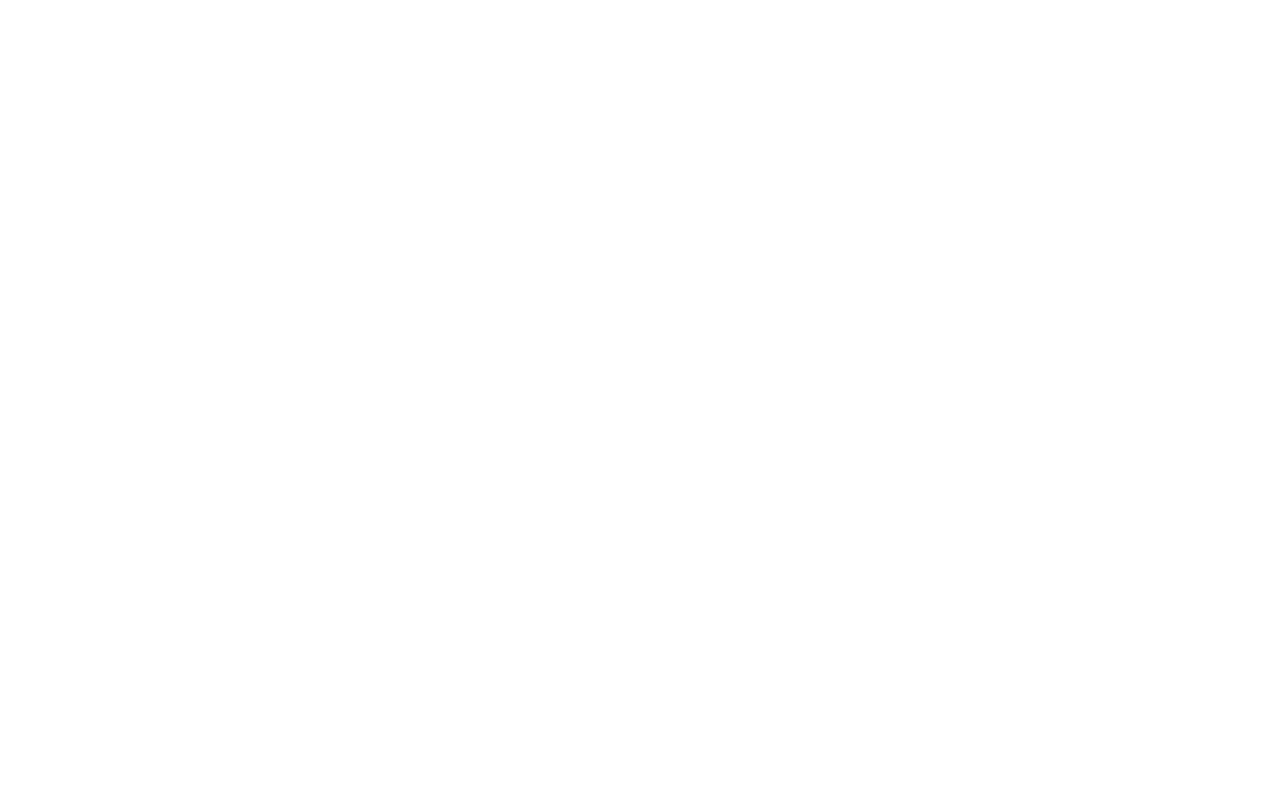
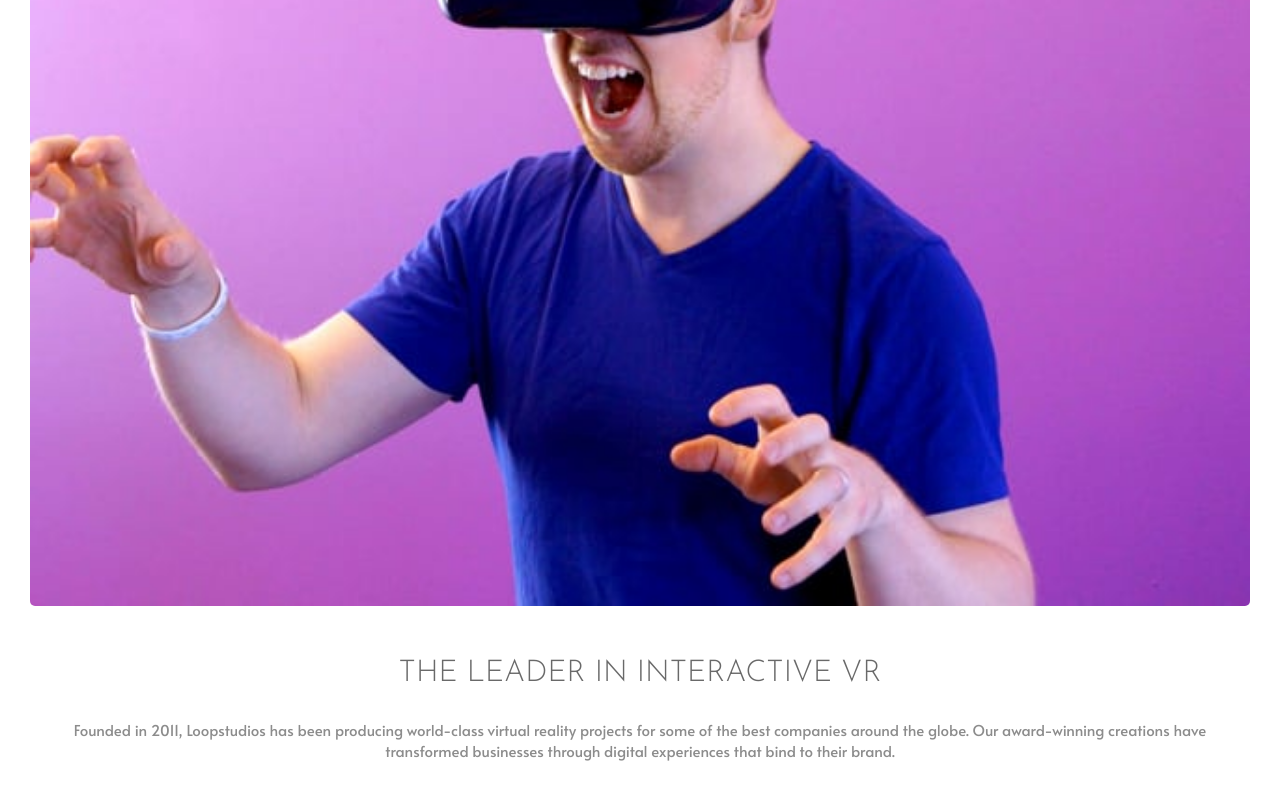
Before and after one commit to theJRodrigues/LoopStudios-LadingPage, a React (Vite) app: page / in a window 1280 px wide. Shown: the part 1100-1900 px from the top of the page. Before the commit the page ends 800 px from the top, so only its background shows below. Built offline with nearby package versions, Linux system fonts and the light colour scheme.

Commit message:
create main section and added first section in the main

```diff
--- a/index.html
+++ b/index.html
@@ -13,6 +13,9 @@
         position: relative;
         overflow: hidden;
       }
+      body{
+        background-color: #fff;
+      }
     </style>
   </head>
   <body>
--- a/src/components/HeaderComponent/Menu/MenuMobile/MenuMobile.module.css
+++ b/src/components/HeaderComponent/Menu/MenuMobile/MenuMobile.module.css
@@ -1,7 +1,7 @@
 .menuContainerOpen{
-    position: absolute;
+    position: fixed;
     width: 100%;
-    height: 100%;
+    height: 100vh;
     z-index: 999;
     top: 0;
     left: 0;
@@ -16,7 +16,7 @@
 .menuContainerClose{
     position: absolute;
     width: 100%;
-    height: 100%;
+    height: 100vh;
     z-index: 1;
     top: 0;
     left: 100%;
--- /dev/null
+++ b/src/components/MainComponent/FirstSection/FirstSection.jsx
@@ -0,0 +1,16 @@
+
+import styles from './FirstSection.module.css'
+import img from '../../../assets/images/mobile/image-interactive.jpg'
+const FirstSection = () => {
+  return (
+    <div className={styles.elementContainer}>
+        <img className={styles.imgElement} src={img} alt="" />
+        <div className={styles.textContainer}>
+            <h1 >THE LEADER IN INTERACTIVE VR</h1>
+            <p >Founded in 2011, Loopstudios has been producing world-class virtual reality projects for some of the best companies around the globe. Our award-winning creations have transformed businesses through digital experiences that bind to their brand.</p>
+        </div>
+    </div>
+  )
+}
+
+export default FirstSection
--- /dev/null
+++ b/src/components/MainComponent/FirstSection/FirstSection.module.css
@@ -0,0 +1,27 @@
+.elementContainer{
+    padding: 7rem 3rem;
+}
+.imgElement{
+    width: 100%;
+    border-radius: 0.5rem;
+}
+.textContainer{
+    padding: 2rem;
+}
+.textContainer h1{
+    text-align: center;
+    font-family: var(--Title-Font);
+    font-weight: 300;
+    font-size: 3rem;
+    color: var(--Very-Dark-Gray);
+    margin: 3rem 0;
+}
+
+.textContainer p{
+    text-align: center;
+    font-family: var(--Paragraph-Font);
+    font-weight: 300;
+    font-size: 1.5rem;
+    color: var(--Dark-Gray);
+    margin: 0 auto;
+}
--- /dev/null
+++ b/src/components/MainComponent/mainSection.jsx
@@ -0,0 +1,12 @@
+import React from 'react'
+import FirstSection from './FirstSection/FirstSection'
+
+const MainSection = () => {
+  return (
+    <main>
+      <FirstSection />
+    </main>
+  )
+}
+
+export default MainSection
--- a/src/main.jsx
+++ b/src/main.jsx
@@ -2,10 +2,12 @@ import { StrictMode } from "react";
 import { createRoot } from "react-dom/client";
 import "./index.css";
 import Header from "./components/HeaderComponent/Header";
+import MainSection from "./components/MainComponent/mainSection";
 
 
 createRoot(document.getElementById("root")).render(
   <StrictMode>
     <Header />
+    <MainSection />
   </StrictMode>
 );
```
